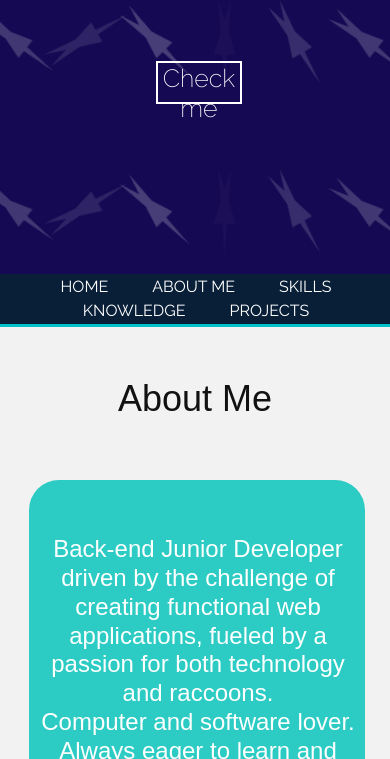
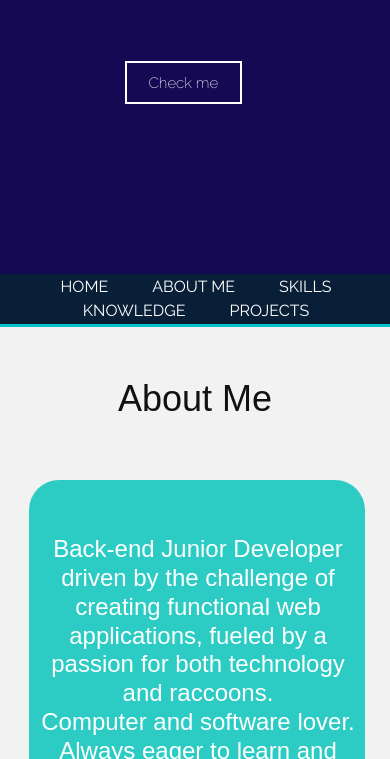
Before and after one commit to JuanDeOroG/JuanDeOroG.github.io, a plain HTML site: page index.html in a window 390 px wide. Shown: the part 517-1276 px from the top of the page. Drawn offline with Linux system fonts and the light colour scheme.

Commit message:
Responsive 1.2

```diff
--- a/index.html
+++ b/index.html
@@ -30,7 +30,7 @@
 
         <h3 class="initial-title">Hello, this is <span class="myname">Juan De Oro</span><br>And i 'm a back-end
             developer</h3>
-        <button class="initial-btn">Check me</button>
+        <button id="initial-btn" class="initial-btn">Check me</button>
 
 
         <div class="flecha-extremos"> </div>
@@ -431,5 +431,6 @@
     document.getElementById("skills").addEventListener("click", function () { skillstarget.scrollIntoView({ behavior: "smooth", }) })
     document.getElementById("knowledge").addEventListener("click", function () { knowledgetarget.scrollIntoView({ behavior: "smooth", }) })
     document.getElementById("projects").addEventListener("click", function () { projectstarget.scrollIntoView({ behavior: "smooth", }) })
+    document.getElementById("initial-btn").addEventListener("click", function () {abouttarget.scrollIntoView({behavior:"smooth",})})
 
 </script>
--- a/styles/responsive.css
+++ b/styles/responsive.css
@@ -49,3 +49,29 @@ background: url(/img/projects/Espenses\ manager.PNG); width: 300px; height: 200p
 
 
 }
+
+@media only screen and (max-width:546px){
+ .initial-btn{
+    font-size: 18px;
+    width: 30%;
+ }
+
+
+
+}
+
+@media only screen and (max-width:398px) {
+
+    .initial-btn {
+            font-size: 15px;
+        }
+
+}
+
+@media only screen and (max-width:341px) {
+
+    .initial-btn {
+        font-size: 12px;
+    }
+
+}
--- a/styles/stars.css
+++ b/styles/stars.css
@@ -252,6 +252,12 @@
     top: 80vh;
 }
 
+@media only screen and (max-width:752px) {
+    .flecha-extremos{
+        z-index: -10;
+    }
+}
+
 @keyframes flechas {
     0% {
         opacity: .8;
```
